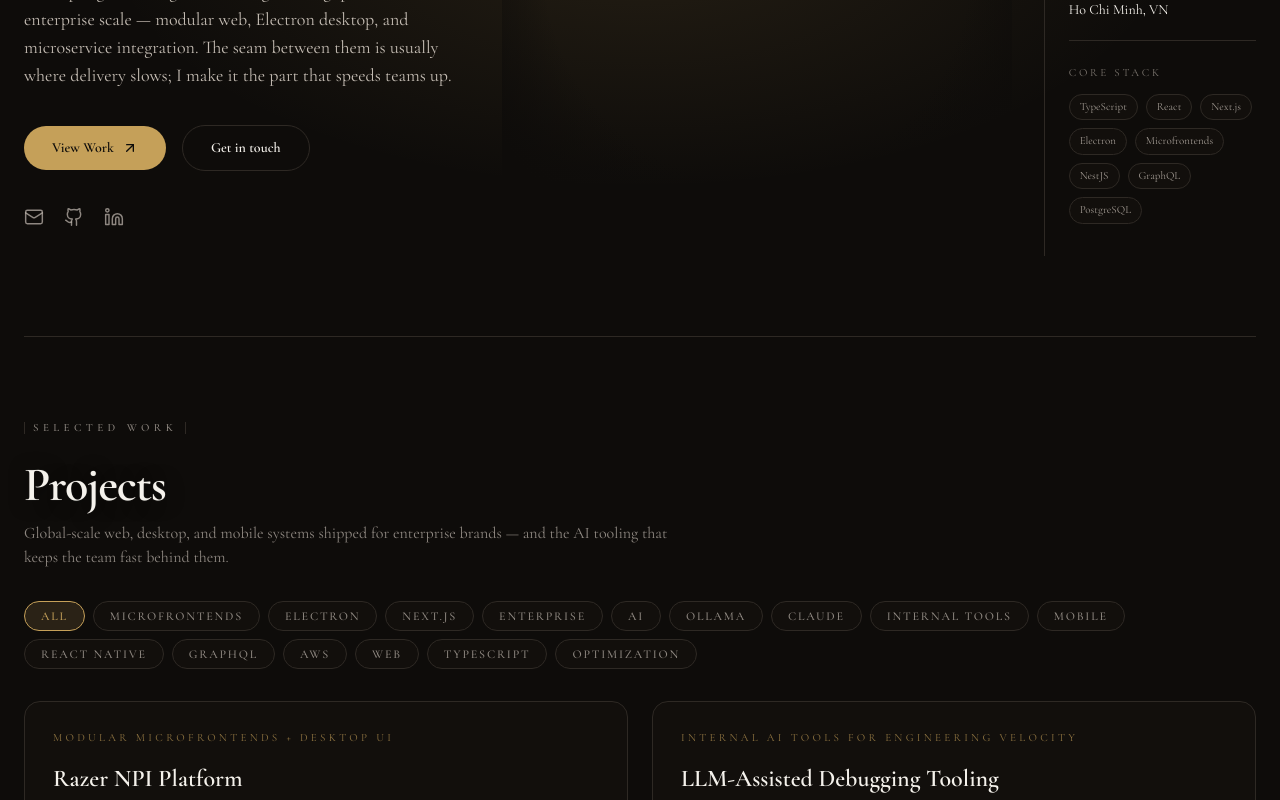
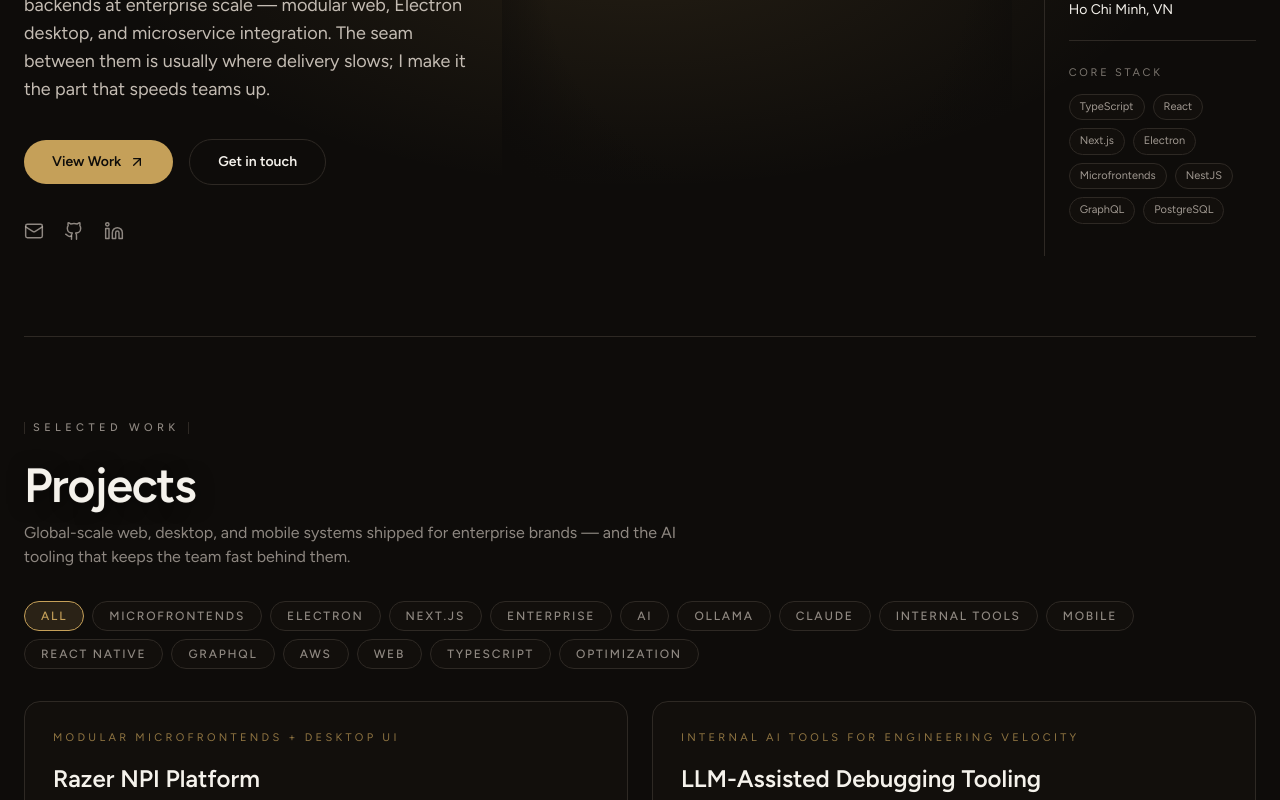
Before and after one commit to whitesilence98/bluefintuna, a Next.js app: page / in a window 1280 px wide. Shown: the part 400-1200 px from the top of the page. Built offline with nearby package versions, Linux system fonts and the light colour scheme.

Commit message:
Update: Font, Scroll position

```diff
--- a/app/layout.js
+++ b/app/layout.js
@@ -1,19 +1,20 @@
-import { Cormorant_Garamond } from 'next/font/google';
+import { Figtree } from 'next/font/google';
 import './globals.css';
 import ScrollProgress from '@/components/ScrollProgress';
 import Toaster from '@/components/Toaster';
 
-// Single typeface for the entire project. Cormorant Garamond is an editorial
-// serif that carries the espresso aesthetic at headline scale; we load a wide
-// weight range so body copy at 300–400 stays legible. All three font tokens
-// (sans/serif/display) map to it so existing utility classes keep working.
-// Self-hosted via next/font — no external runtime font request.
-const cormorant = Cormorant_Garamond({
+// Single typeface for the entire project. Figtree is an open-source geometric
+// humanist sans — the closest legitimate substitute for Google Sans (which is
+// proprietary and not licensed for third-party use). Legible at body sizes on
+// the dark espresso background and carries headlines at semibold/bold weights.
+// All three font tokens (sans/serif/display) map to it so existing utility
+// classes keep working without per-file edits. Self-hosted via next/font — no
+// external runtime font request.
+const figtree = Figtree({
   subsets: ['latin'],
   display: 'swap',
-  weight: ['300', '400', '500', '600', '700'],
-  variable: '--font-serif',
-  style: ['normal', 'italic'],
+  weight: ['400', '500', '600', '700', '800'],
+  variable: '--font-sans',
 });
 
 const siteUrl = 'https://bluefintuna.vercel.app';
@@ -146,7 +147,7 @@ export default function RootLayout({ children }) {
   };
 
   return (
-    <html lang="en" className={cormorant.variable}>
+    <html lang="en" className={figtree.variable}>
       <body className="font-sans bg-espresso-950 text-ink antialiased">
         <script
           type="application/ld+json"
--- a/components/BlogSection.jsx
+++ b/components/BlogSection.jsx
@@ -18,7 +18,7 @@ export default function BlogSection({ posts = [] }) {
     <section
       id="blog"
       aria-label="Blog"
-      className="mx-auto flex min-h-[calc(100vh-4rem)] max-w-7xl scroll-mt-20 flex-col justify-center px-6 py-20"
+      className="mx-auto flex min-h-[calc(100vh-4rem)] max-w-7xl flex-col justify-center px-6 py-20"
     >
       <div className="mb-10 flex items-end justify-between gap-4">
         <div>
--- a/components/Sections/About.jsx
+++ b/components/Sections/About.jsx
@@ -18,7 +18,7 @@ export default function About() {
     <section
       id="about"
       aria-label="About"
-      className="mx-auto flex min-h-[calc(100vh-4rem)] max-w-7xl scroll-mt-20 flex-col px-6 py-20"
+      className="mx-auto flex min-h-[calc(100vh-4rem)] max-w-7xl flex-col px-6 py-20"
     >
       <div className="grid gap-12 lg:grid-cols-[1.2fr_1fr] lg:items-center">
         <motion.div
--- a/components/Sections/Contact.jsx
+++ b/components/Sections/Contact.jsx
@@ -171,7 +171,7 @@ export default function Contact() {
     <section
       id="contact"
       aria-label="Contact"
-      className="mx-auto flex min-h-[calc(100vh-4rem)] max-w-7xl scroll-mt-20 flex-col px-6 py-20"
+      className="mx-auto flex min-h-[calc(100vh-4rem)] max-w-7xl flex-col px-6 py-20"
     >
       <div className="grid gap-10 lg:grid-cols-[1fr_1.1fr] lg:items-start">
         {/* Left: intro + quick facts + socials */}
--- a/components/Sections/Experience.jsx
+++ b/components/Sections/Experience.jsx
@@ -200,7 +200,7 @@ export default function Experience() {
     <section
       id="experience"
       aria-label="Experience"
-      className="mx-auto flex max-w-7xl scroll-mt-20 flex-col justify-center px-6 py-20"
+      className="mx-auto flex max-w-7xl flex-col justify-center px-6 py-20"
     >
       <div className="mb-10">
         <CategoryTag>Professional Experience</CategoryTag>
--- a/components/Sections/Projects.jsx
+++ b/components/Sections/Projects.jsx
@@ -179,7 +179,7 @@ export default function Projects() {
     <section
       id="projects"
       aria-label="Projects"
-      className="mx-auto flex max-w-7xl scroll-mt-20 flex-col px-6 py-20"
+      className="mx-auto flex max-w-7xl flex-col px-6 py-20"
     >
       <div className="mb-8">
         <CategoryTag>Selected Work</CategoryTag>
--- a/components/Sections/Skills.jsx
+++ b/components/Sections/Skills.jsx
@@ -29,7 +29,7 @@ export default function Skills() {
     <section
       id="skills"
       aria-label="Skills"
-      className="mx-auto flex min-h-[calc(100vh-4rem)] max-w-7xl scroll-mt-20 flex-col px-6 py-20"
+      className="mx-auto flex min-h-[calc(100vh-4rem)] max-w-7xl flex-col px-6 py-20"
     >
       <div className="mb-10">
         <CategoryTag>Technical Skills</CategoryTag>
--- a/components/Sections/Testimonials.jsx
+++ b/components/Sections/Testimonials.jsx
@@ -64,7 +64,7 @@ export default function Testimonials() {
     <section
       id="testimonials"
       aria-label="Recommendations"
-      className="mx-auto flex min-h-[calc(100vh-4rem)] max-w-7xl scroll-mt-20 flex-col px-6 py-20"
+      className="mx-auto flex min-h-[calc(100vh-4rem)] max-w-7xl flex-col px-6 py-20"
     >
       <div className="mb-10 text-center">
         <div className="flex justify-center">
--- a/tailwind.config.js
+++ b/tailwind.config.js
@@ -21,12 +21,13 @@ module.exports = {
         gold: '#D4AF37',
       },
       fontFamily: {
-        // Single typeface (Cormorant Garamond) for the whole project.
-        // All three tokens resolve to it so existing font-sans / font-serif /
-        // font-display classes keep working without per-file edits.
-        sans: ['var(--font-serif)', 'Georgia', 'serif'],
-        serif: ['var(--font-serif)', 'Georgia', 'serif'],
-        display: ['var(--font-serif)', 'Georgia', 'serif'],
+        // Single typeface (Inter) for the whole project. All three tokens
+        // resolve to var(--font-sans) (injected by next/font in app/layout.js)
+        // so existing font-sans / font-serif / font-display classes keep
+        // working without per-file edits.
+        sans: ['var(--font-sans)', 'system-ui', 'Segoe UI', 'Roboto', 'sans-serif'],
+        serif: ['var(--font-sans)', 'system-ui', 'Segoe UI', 'Roboto', 'sans-serif'],
+        display: ['var(--font-sans)', 'system-ui', 'Segoe UI', 'Roboto', 'sans-serif'],
         mono: ['ui-monospace', 'SFMono-Regular', 'Menlo', 'Consolas', 'monospace'],
       },
       keyframes: {
```
